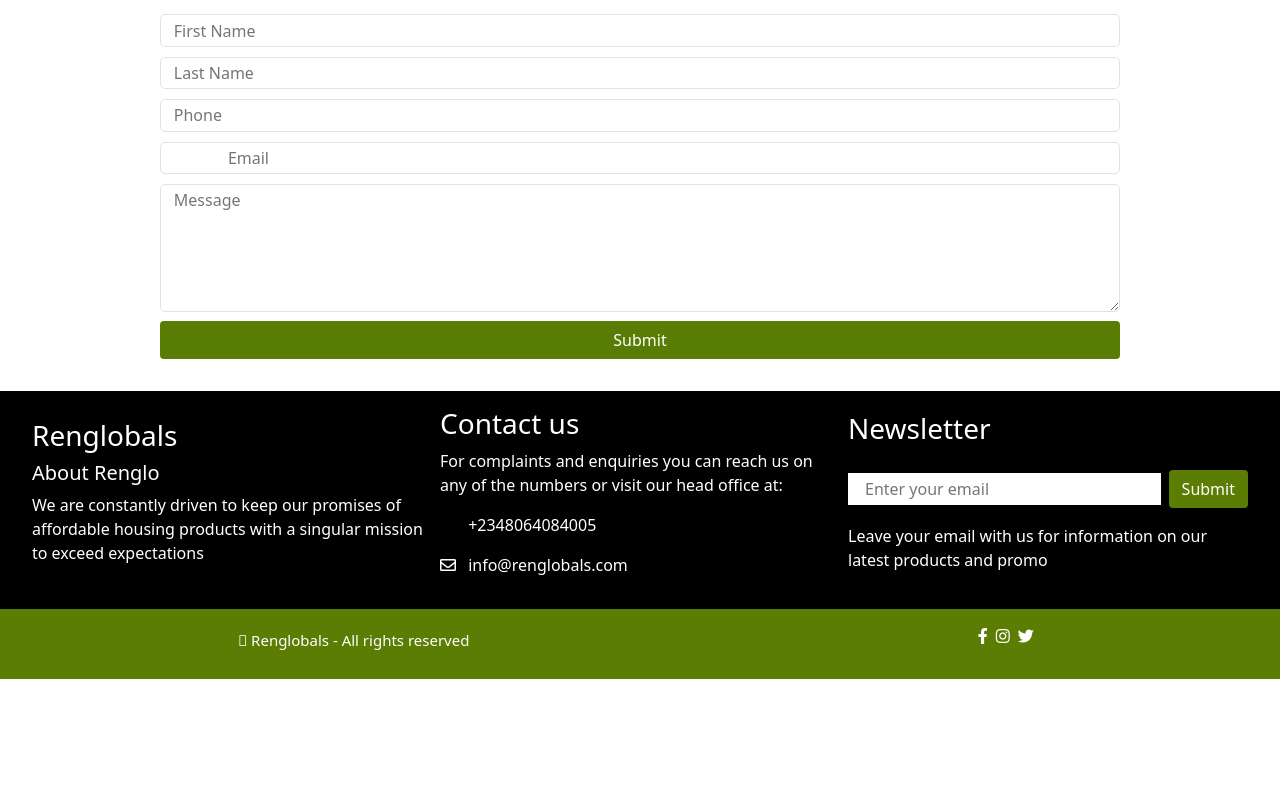
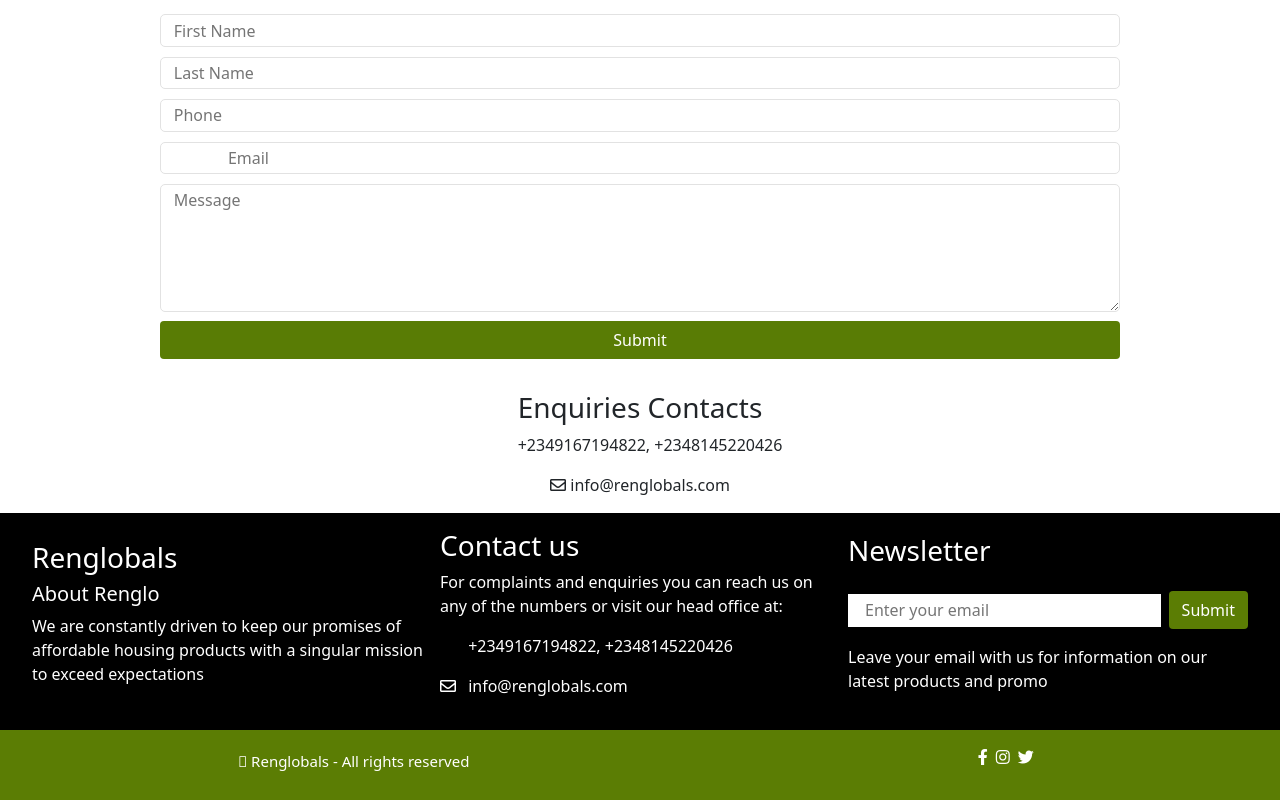
Before and after one commit to diamond-nicholas/Renglobals-real-estate, a React (Create React App) app: page /contact in a window 1280 px wide. Shown: the part 482-1282 px from the top of the page. Before the commit the page ends 1161 px from the top, so only its background shows below. Built offline with nearby package versions, Linux system fonts and the light colour scheme.

Commit message:
complete contact-us section

```diff
--- a/src/Components/Footer/Footer.js
+++ b/src/Components/Footer/Footer.js
@@ -23,7 +23,7 @@ const Footer = () => {
             or visit our head office at:
           </p>
           <p>
-            <i class='far fa-phone-alt'></i> +2348064084005
+            <i class='far fa-phone-alt'></i> +2349167194822, +2348145220426
           </p>
           <p>
             <i class='far fa-envelope'></i> info@renglobals.com
--- a/src/Pages/Contact-us/Contact.jsx
+++ b/src/Pages/Contact-us/Contact.jsx
@@ -58,6 +58,15 @@ const Contact = () => {
             <button className='btn'>Submit</button>
           </form>
         </section>
+        <section className='enquiries text-center'>
+          <h3>Enquiries Contacts</h3>
+          <p>
+            <i class='far fa-phone-alt'></i> +2349167194822, +2348145220426
+          </p>
+          <p>
+            <i class='far fa-envelope'></i> info@renglobals.com
+          </p>
+        </section>
       </div>
       <Footer />
       <Socials />
```
